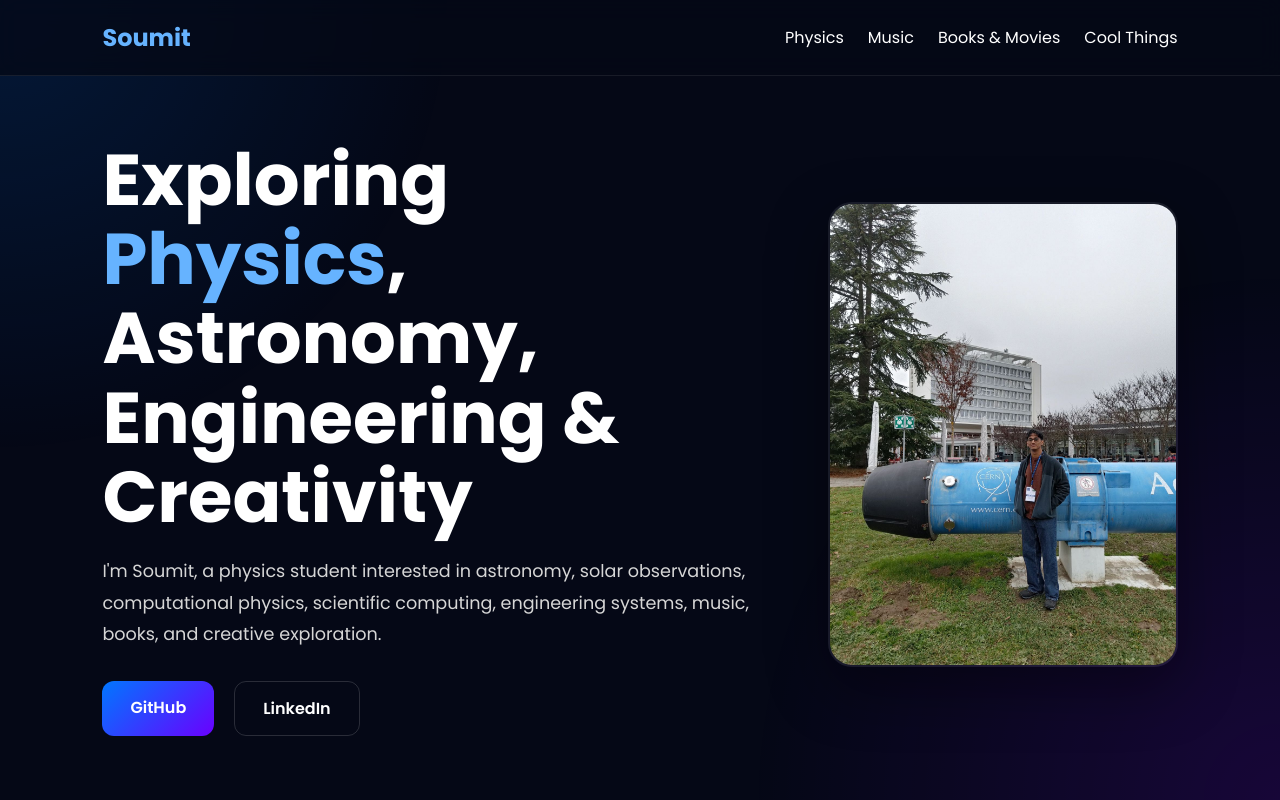
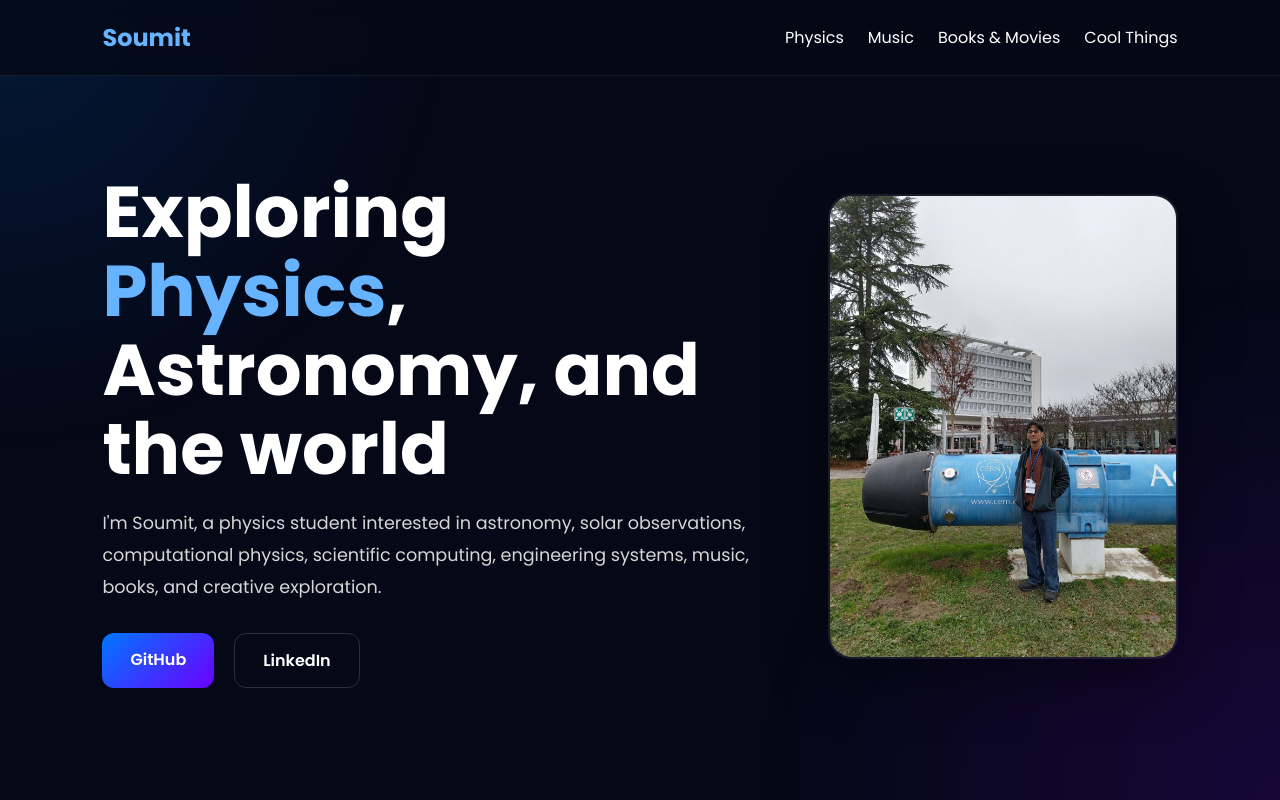
Before and after one commit to Soumit65/my-website, a plain HTML site: page index.html in a window 1280 px wide. Shown: the top 800 px of the page. Drawn offline with Linux system fonts and the light colour scheme.

Commit message:
Update index.html

```diff
--- a/index.html
+++ b/index.html
@@ -43,7 +43,7 @@
 
             <h1>
                 Exploring <span>Physics</span>, Astronomy,
-                Engineering & Creativity
+               and the world
             </h1>
 
             <p>
```
